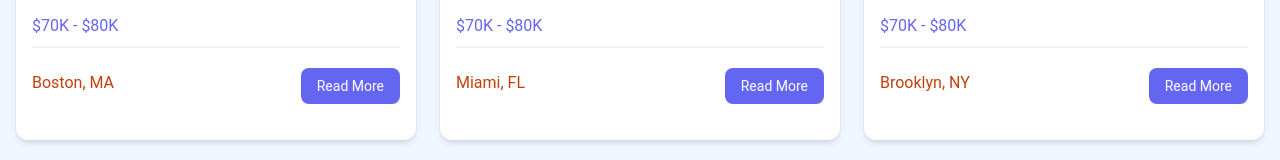
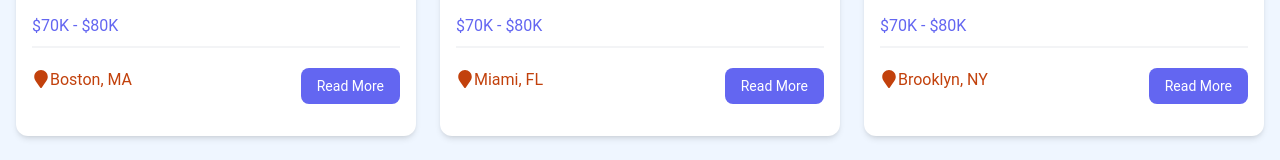
Before and after one commit to Suyoung225/ReactJob, a React (Vite) app: page / in a window 1280 px wide. Shown: the part 915-1075 px from the top of the page. Built offline with nearby package versions, Linux system fonts and the light colour scheme.

Commit message:
Feat: install and add react-icons

```diff
--- a/package.json
+++ b/package.json
@@ -11,7 +11,8 @@
   },
   "dependencies": {
     "react": "^18.3.1",
-    "react-dom": "^18.3.1"
+    "react-dom": "^18.3.1",
+    "react-icons": "^5.4.0"
   },
   "devDependencies": {
     "@eslint/js": "^9.15.0",
--- a/src/components/JobListing.jsx
+++ b/src/components/JobListing.jsx
@@ -1,5 +1,6 @@
 import React from 'react'
 import { useState } from 'react'
+import { FaMapMarker } from 'react-icons/fa'
 
 const JobListing = ({ job }) => {
   const [showFullDescription, setShowFullDescription] = useState(false)
@@ -32,7 +33,7 @@
 
         <div className="flex flex-col lg:flex-row justify-between mb-4">
           <div className="text-orange-700 mb-3">
-            <i className="fa-solid fa-location-dot text-lg"></i>
+            <FaMapMarker className='inline text-lg mb-1' />
             {job.location}
           </div>
           <a
```
Also changed, not shown: 1 other file (tests, documents, lock files or other folders).
